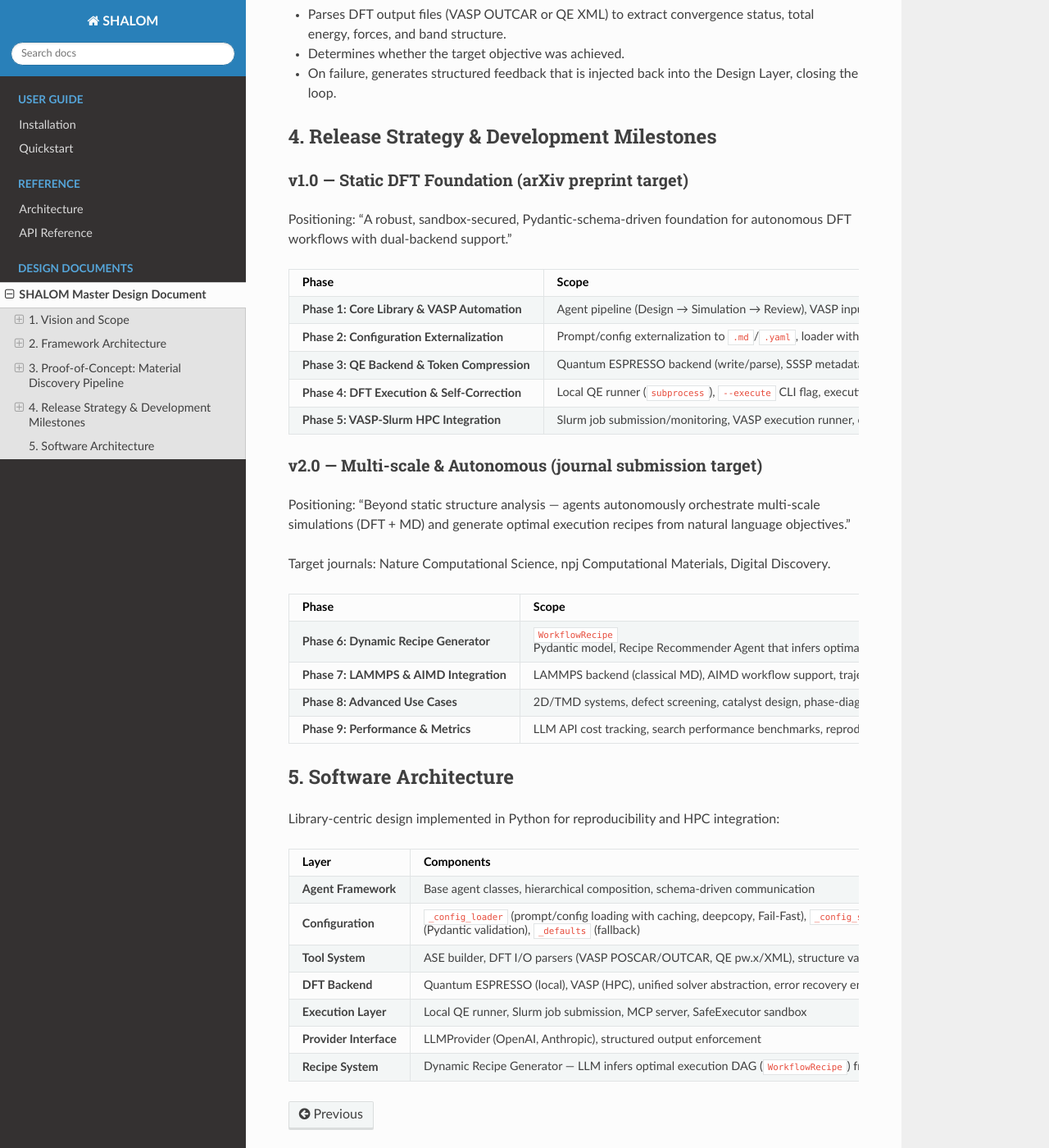
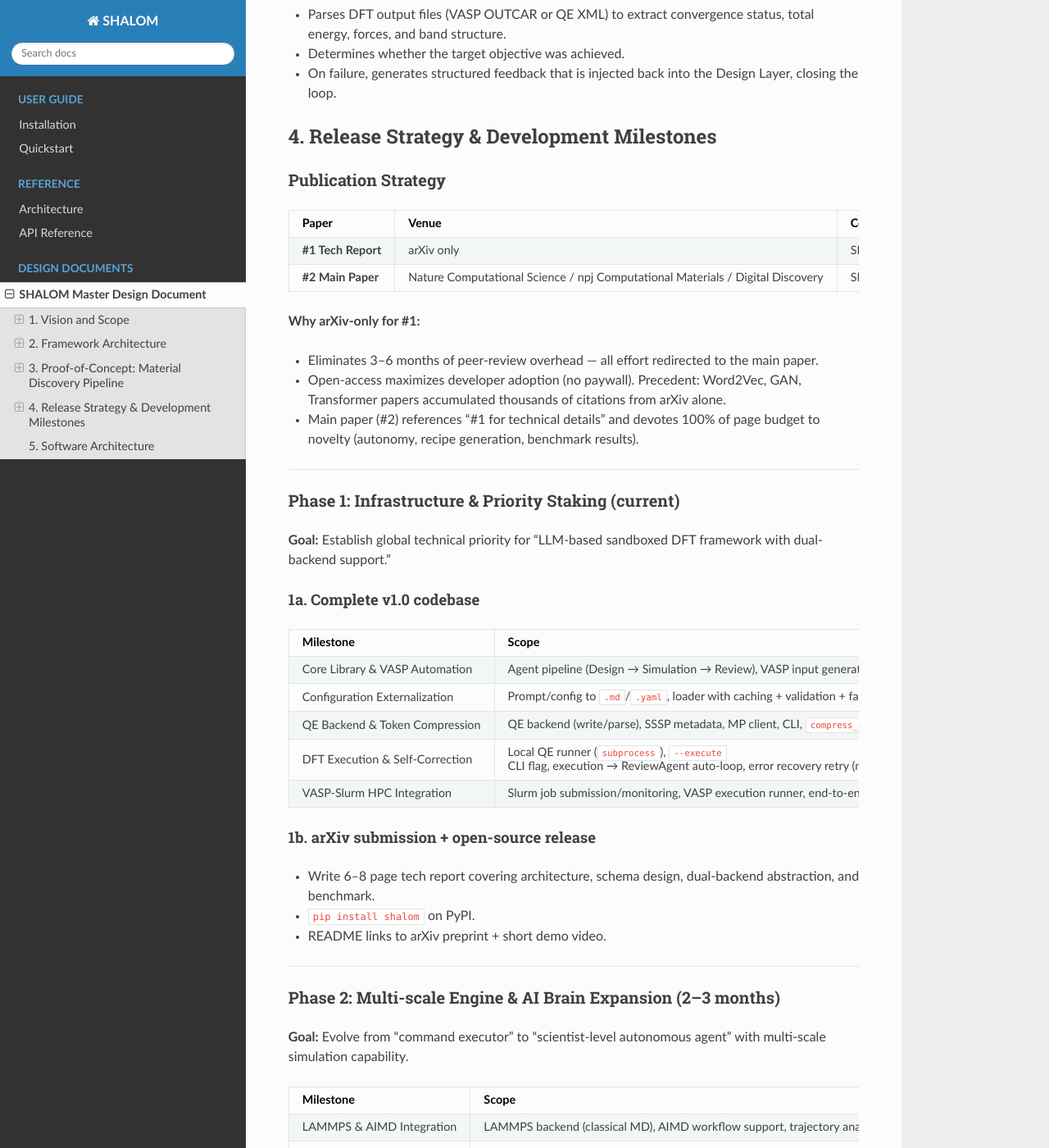
Before and after one commit to hipo-son/SHALOM, a Sphinx documentation site: the page built from docs/master_design_document.md, in a window 1280 px wide and 1400 px high, scrolled down 3780 px. Shown: the whole window at 82% size. Built offline with Sphinx 7.4.7 and the Read the Docs theme 3.1.0, drawn with Linux system fonts in a browser that asks for light colours; some of the changed text lies outside the part shown.

Commit message:
docs: 3-phase master plan with arXiv strategy and Recipe Generator roadmap
- master_design_document.md: full rewrite of Section 4
  - Publication strategy (arXiv tech report #1 → journal main paper #2)
  - Phase 1: v1.0 codebase + arXiv + PyPI release
  - Phase 2: LAMMPS/AIMD, Recipe Generator, 100+ benchmarks
  - Phase 3: journal submission with benchmark data
- README.md: update Roadmap to 3-phase format

Co-Authored-By: Claude Opus 4.6 <noreply@anthropic.com>

```diff
--- a/docs/master_design_document.md
+++ b/docs/master_design_document.md
@@ -138,30 +138,63 @@ A three-step self-correction loop validates the physical soundness of DFT input
 
 ## 4. Release Strategy & Development Milestones
 
-### v1.0 — Static DFT Foundation (arXiv preprint target)
+### Publication Strategy
 
-Positioning: "A robust, sandbox-secured, Pydantic-schema-driven foundation for autonomous DFT workflows with dual-backend support."
+| Paper | Venue | Content | Role |
+|-------|-------|---------|------|
+| **#1 Tech Report** | arXiv only | SHALOM v1.0 architecture — Pydantic schemas, SafeExecutor, VASP/QE dual backend (6–8 pages) | Stake priority; zero review overhead; cited as foundation by subsequent papers |
+| **#2 Main Paper** | Nature Computational Science / npj Computational Materials / Digital Discovery | SHALOM v2.0 — autonomous multi-scale workflows, Dynamic Recipe Generator, self-correction AI with 100+ benchmark cases | Primary journal publication |
 
-| Phase | Scope | Status |
-|-------|-------|--------|
-| **Phase 1: Core Library & VASP Automation** | Agent pipeline (Design → Simulation → Review), VASP input generation with structure-aware auto-detection, error recovery engine | Complete |
-| **Phase 2: Configuration Externalization** | Prompt/config externalization to `.md`/`.yaml`, loader with caching + validation + fallback, Pydantic schema validation | Complete |
-| **Phase 3: QE Backend & Token Compression** | Quantum ESPRESSO backend (write/parse), SSSP metadata, Materials Project client, CLI, token-aware context compression (`compress_error_log`), 643 tests at 95.6% coverage | Complete |
-| **Phase 4: DFT Execution & Self-Correction** | Local QE runner (`subprocess`), `--execute` CLI flag, execution → ReviewAgent auto-loop, error recovery retry (max 3) | In Progress |
-| **Phase 5: VASP-Slurm HPC Integration** | Slurm job submission/monitoring, VASP execution runner, end-to-end testing with bulk materials | Planned |
+**Why arXiv-only for #1:**
+- Eliminates 3–6 months of peer-review overhead — all effort redirected to the main paper.
+- Open-access maximizes developer adoption (no paywall). Precedent: Word2Vec, GAN, Transformer papers accumulated thousands of citations from arXiv alone.
+- Main paper (#2) references "#1 for technical details" and devotes 100% of page budget to novelty (autonomy, recipe generation, benchmark results).
 
-### v2.0 — Multi-scale & Autonomous (journal submission target)
+---
 
-Positioning: "Beyond static structure analysis — agents autonomously orchestrate multi-scale simulations (DFT + MD) and generate optimal execution recipes from natural language objectives."
+### Phase 1: Infrastructure & Priority Staking (current)
 
-Target journals: Nature Computational Science, npj Computational Materials, Digital Discovery.
+**Goal:** Establish global technical priority for "LLM-based sandboxed DFT framework with dual-backend support."
 
-| Phase | Scope | Status |
-|-------|-------|--------|
-| **Phase 6: Dynamic Recipe Generator** | `WorkflowRecipe` Pydantic model, Recipe Recommender Agent that infers optimal execution DAG from user intent (e.g., "calculate Li-ion diffusion" → [VASP relax → VASP bandgap → LAMMPS NVT MD]) | Planned |
-| **Phase 7: LAMMPS & AIMD Integration** | LAMMPS backend (classical MD), AIMD workflow support, trajectory analysis agents | Planned |
-| **Phase 8: Advanced Use Cases** | 2D/TMD systems, defect screening, catalyst design, phase-diagram exploration | Planned |
-| **Phase 9: Performance & Metrics** | LLM API cost tracking, search performance benchmarks, reproducibility audit tooling | Planned |
+#### 1a. Complete v1.0 codebase
+
+| Milestone | Scope | Status |
+|-----------|-------|--------|
+| Core Library & VASP Automation | Agent pipeline (Design → Simulation → Review), VASP input generation, error recovery engine | Complete |
+| Configuration Externalization | Prompt/config to `.md`/`.yaml`, loader with caching + validation + fallback, Pydantic schemas | Complete |
+| QE Backend & Token Compression | QE backend (write/parse), SSSP metadata, MP client, CLI, `compress_error_log`, 643 tests at 95.6% coverage | Complete |
+| DFT Execution & Self-Correction | Local QE runner (`subprocess`), `--execute` CLI flag, execution → ReviewAgent auto-loop, error recovery retry (max 3) | In Progress |
+| VASP-Slurm HPC Integration | Slurm job submission/monitoring, VASP execution runner, end-to-end testing with bulk materials | Planned |
+
+#### 1b. arXiv submission + open-source release
+
+- Write 6–8 page tech report covering architecture, schema design, dual-backend abstraction, and benchmark.
+- `pip install shalom` on PyPI.
+- README links to arXiv preprint + short demo video.
+
+---
+
+### Phase 2: Multi-scale Engine & AI Brain Expansion (2–3 months)
+
+**Goal:** Evolve from "command executor" to "scientist-level autonomous agent" with multi-scale simulation capability.
+
+| Milestone | Scope | Status |
+|-----------|-------|--------|
+| LAMMPS & AIMD Integration | LAMMPS backend (classical MD), AIMD workflow support, trajectory analysis agents. "First unified pipeline spanning quantum (DFT) to classical (MD) scales." | Planned |
+| Review Layer Hardening | Self-correction algorithm tuning; collect 100+ convergence benchmark cases (broken initial structures → agent-driven optimization → converged result) | Planned |
+| Dynamic Recipe Generator | `WorkflowRecipe` Pydantic model, Recipe Recommender Agent that infers optimal execution DAG from user intent (e.g., "calculate Li-ion diffusion" → [VASP relax → VASP bandgap → LAMMPS NVT MD]) | Planned |
+
+---
+
+### Phase 3: Journal Submission & Advanced Use Cases
+
+**Goal:** Submit main paper (#2) to top-tier journal with compelling benchmark data.
+
+| Milestone | Scope | Status |
+|-----------|-------|--------|
+| Advanced Use Cases | 2D/TMD systems, defect screening, catalyst design, phase-diagram exploration | Planned |
+| Performance & Metrics | LLM API cost tracking, search performance benchmarks, reproducibility audit tooling | Planned |
+| Main Paper | Figures, benchmark tables (100+ cases), comparison with manual workflows (time-to-result), recipe generation demo | Planned |
 
 ## 5. Software Architecture
 
```
Also changed, not shown: README.md (+6 -5 lines).
